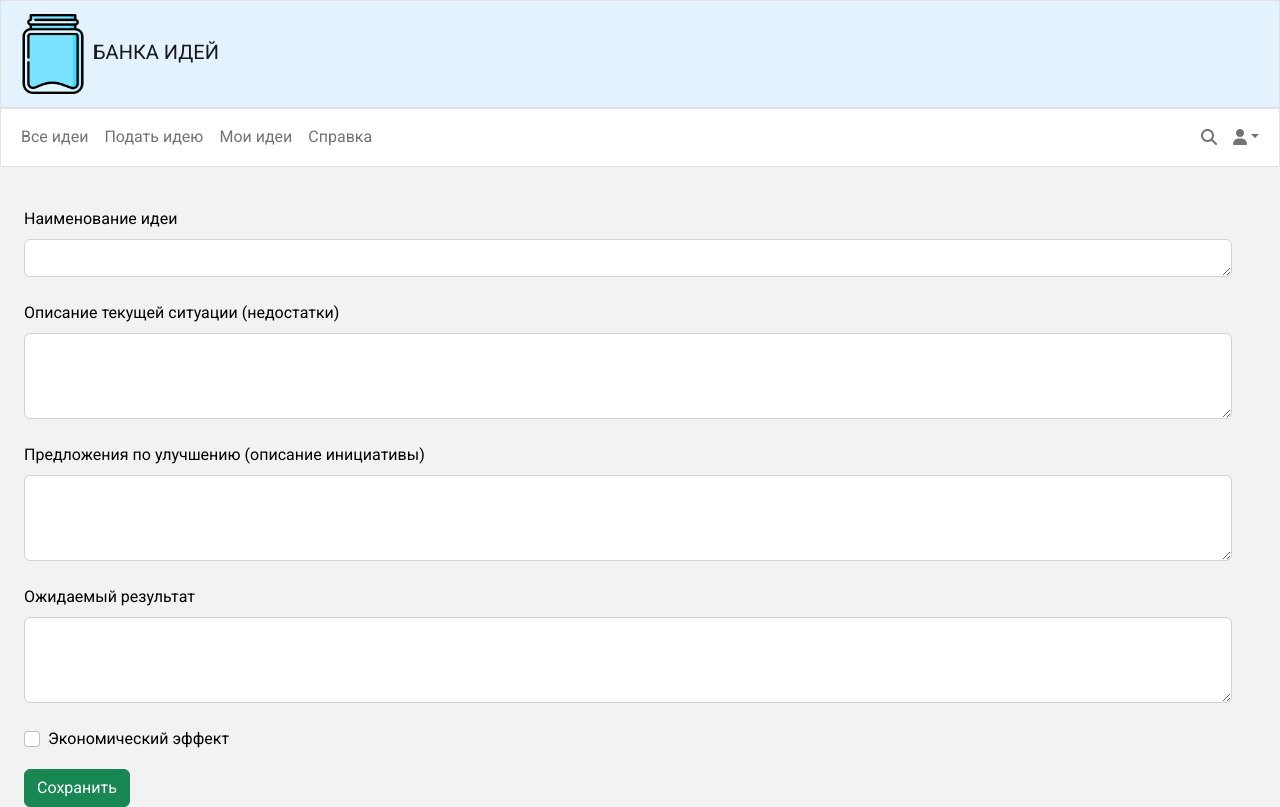
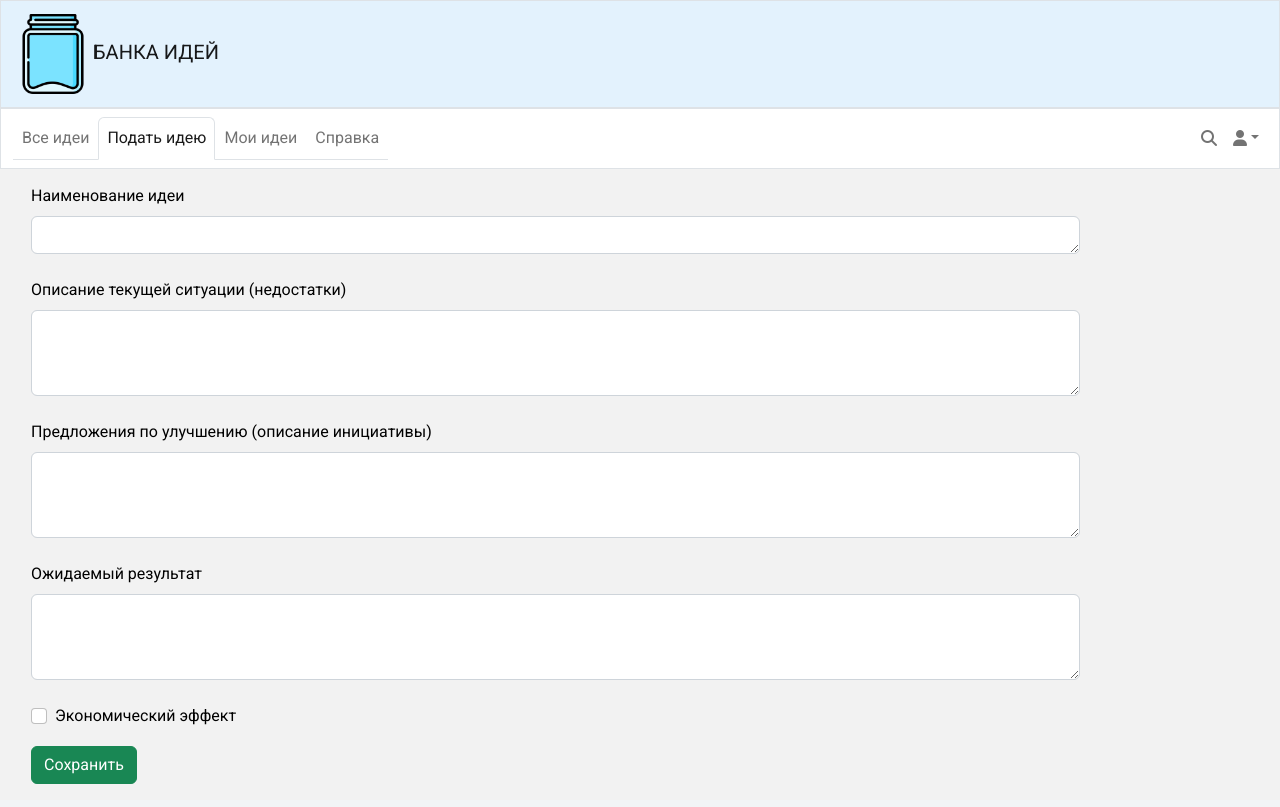
Before and after one commit to sergeicastle/LFG_web-app, a Django app: page /createidea in a window 1280 px wide. After the commit the page ends 784 px from the top, so only its background shows below. Run offline with Django 4.2, Linux system fonts and the light colour scheme; some libraries are stand-ins or nearby versions.

Commit message:
сделал вкладки для navbar

```diff
--- a/lfg/main/static/main/css/styles.css
+++ b/lfg/main/static/main/css/styles.css
@@ -19,6 +19,10 @@ img {
 
 section {
     padding: 15px 15px;
+}
+
+.content {
+    padding-right: 200px;
 }
 
 a {
--- a/lfg/main/templates/main/createidea.html
+++ b/lfg/main/templates/main/createidea.html
@@ -1,9 +1,18 @@
 {% extends 'main/index.html' %}
 
+{% block home %}
+<a class="nav-link" href="{% url 'home' %}">Все идеи</a>
+{% endblock %}
+
+{% block create %}
+<a class="nav-link active" aria-current="page" href="{% url 'create' %}">Подать идею</a>
+{% endblock %}
+
 {% block main %}
+        <section class="content">
         <form method="post">
-            <div class="pt-3 ps-4 pe-5">
-                {% csrf_token %}<br>
+            <div class="pt-.5 ps-3">
+                {% csrf_token %}
                 <label class="form-label">Наименование идеи</label>
                 {{ form.title }}<br>
                 <label class="form-label">Описание текущей ситуации (недостатки)</label>
@@ -25,4 +34,5 @@
                 </div>
             </div>
         </form>
+        </section>
 {% endblock %}
--- a/lfg/main/templates/main/index.html
+++ b/lfg/main/templates/main/index.html
@@ -39,12 +39,14 @@
           <span class="navbar-toggler-icon"></span>
         </button>
         <div class="collapse navbar-collapse" id="navbarSupportedContent">
-          <ul class="navbar-nav me-auto mb-2 mb-lg-0 top-menu">
+          <ul class="navbar-nav me-auto mb-2 mb-lg-0 top-menu nav-tabs">
             <li class="nav-item">
-              <a class="nav-link" href="{% url 'home' %}">Все идеи</a>
+                {% block home %}
+                {% endblock %}
             </li>
             <li class="nav-item">
-              <a class="nav-link" href="{% url 'create' %}">Подать идею</a>
+                {% block create %}
+                {% endblock %}
             </li>
             <li class="nav-item">
               <a class="nav-link" href="#">Мои идеи</a>
```
Also changed, not shown: lfg/main/templates/main/allideas.html (+13 -8 lines).
